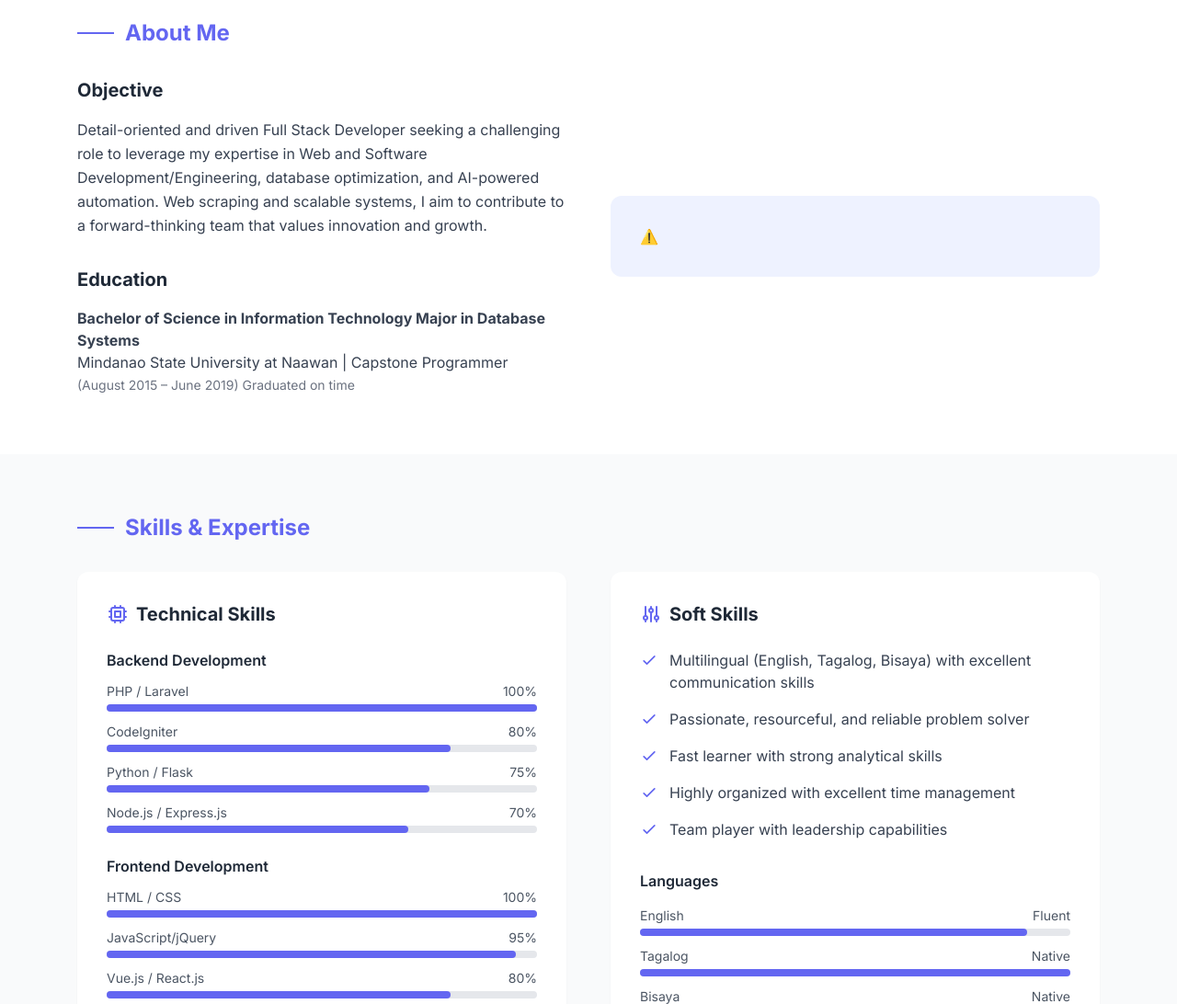
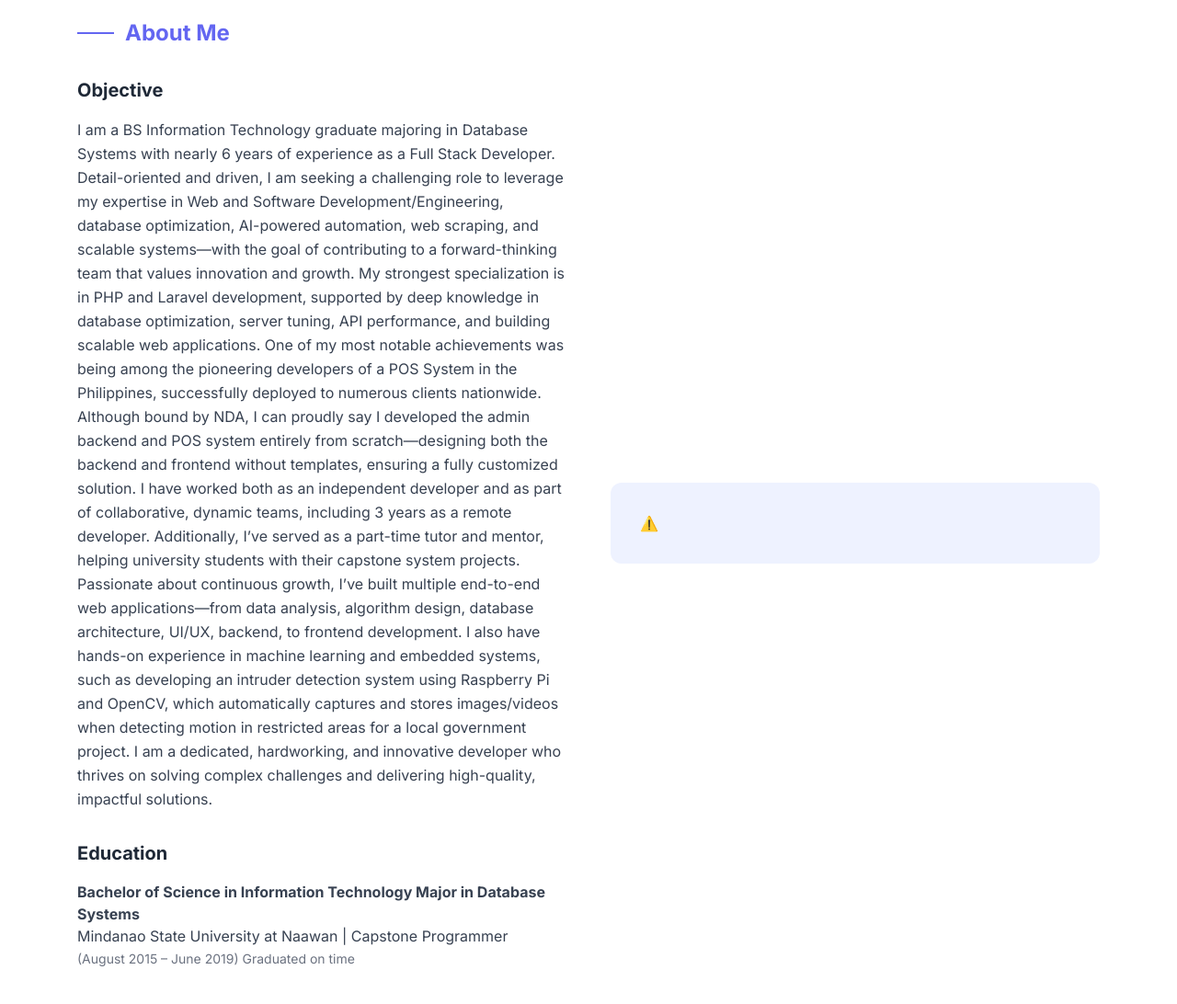
Before and after one commit to garendeveloper/myportfolio, a plain HTML site: page index.html in a window 1280 px wide. Shown: the part 840-1932 px from the top of the page at 92% size. Drawn offline with nearby package versions, Linux system fonts and the light colour scheme; no server answers.

Commit message:
Update index.html

```diff
--- a/index.html
+++ b/index.html
@@ -248,8 +248,12 @@
           <div>
             <h4 class="text-xl font-bold text-gray-800 mb-4">Objective</h4>
             <p class="text-gray-700 leading-relaxed">
-              Detail-oriented and driven Full Stack Developer seeking a challenging role to leverage my expertise in Web and Software Development/Engineering, database optimization, and AI-powered automation.
-              Web scraping and scalable systems, I aim to contribute to a forward-thinking team that values innovation and growth.
+            I am a BS Information Technology graduate majoring in Database Systems with nearly 6 years of experience as a Full Stack Developer. Detail-oriented and driven, I am seeking a challenging role to leverage my expertise in Web and Software Development/Engineering, database optimization, AI-powered automation, web scraping, and scalable systems—with the goal of contributing to a forward-thinking team that values innovation and growth.
+            My strongest specialization is in PHP and Laravel development, supported by deep knowledge in database optimization, server tuning, API performance, and building scalable web applications.
+            One of my most notable achievements was being among the pioneering developers of a POS System in the Philippines, successfully deployed to numerous clients nationwide. Although bound by NDA, I can proudly say I developed the admin backend and POS system entirely from scratch—designing both the backend and frontend without templates, ensuring a fully customized solution.
+            I have worked both as an independent developer and as part of collaborative, dynamic teams, including 3 years as a remote developer. Additionally, I’ve served as a part-time tutor and mentor, helping university students with their capstone system projects.
+            Passionate about continuous growth, I’ve built multiple end-to-end web applications—from data analysis, algorithm design, database architecture, UI/UX, backend, to frontend development. I also have hands-on experience in machine learning and embedded systems, such as developing an intruder detection system using Raspberry Pi and OpenCV, which automatically captures and stores images/videos when detecting motion in restricted areas for a local government project.
+            I am a dedicated, hardworking, and innovative developer who thrives on solving complex challenges and delivering high-quality, impactful solutions.
             </p>
 
             <h4 class="text-xl font-bold text-gray-800 mt-8 mb-4">Education</h4>
```
